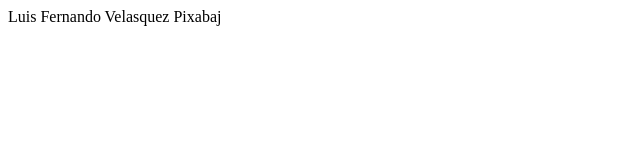
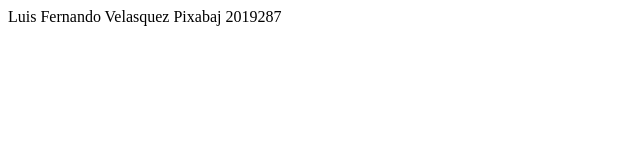
Before and after one commit to lvelasquez2019287/IN5VB, a plain HTML site: page Index.html in a window 1280 px wide. Shown: the full height of the page, 0-640 px from the left. Drawn offline with Linux system fonts and the light colour scheme.

Commit message:
Se Modifico El Titulo De Body

```diff
--- a/Index.html
+++ b/Index.html
@@ -6,7 +6,7 @@
     <title>Primera Pagina Web Con Git</title>
 </head>
 <body>
-    <hi> Luis Fernando Velasquez Pixabaj</hi>
+    <hi> Luis Fernando Velasquez Pixabaj 2019287</hi>
 
 </body>
 </html>
```
